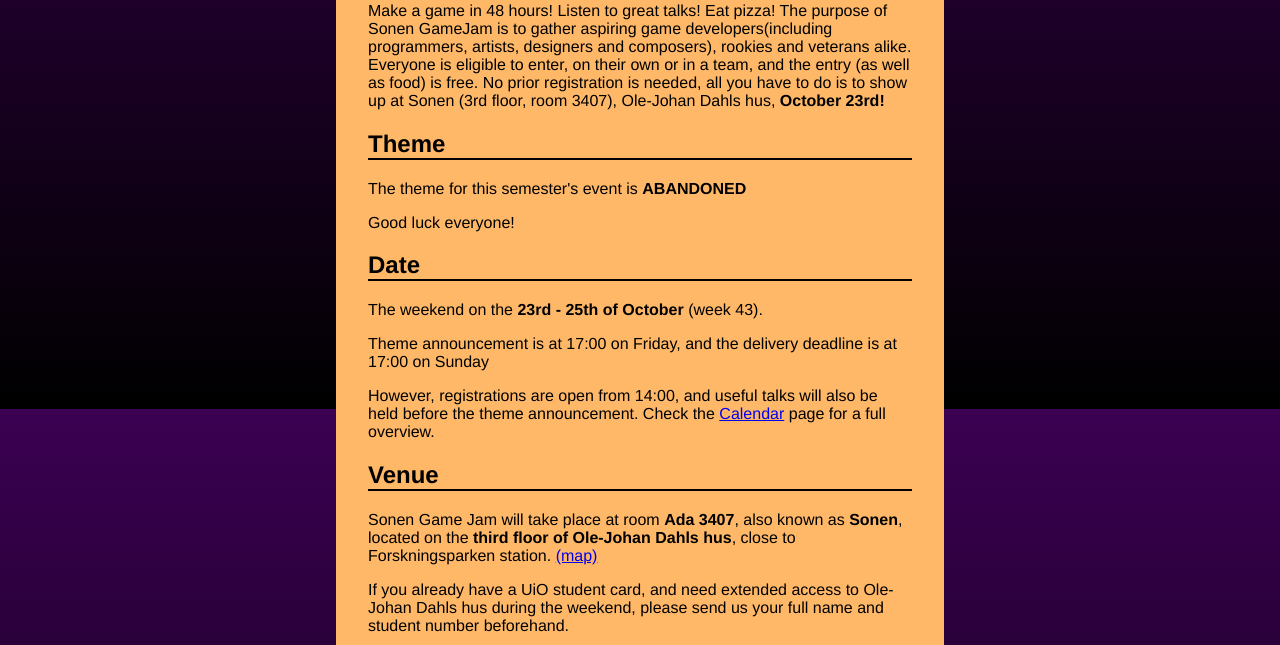
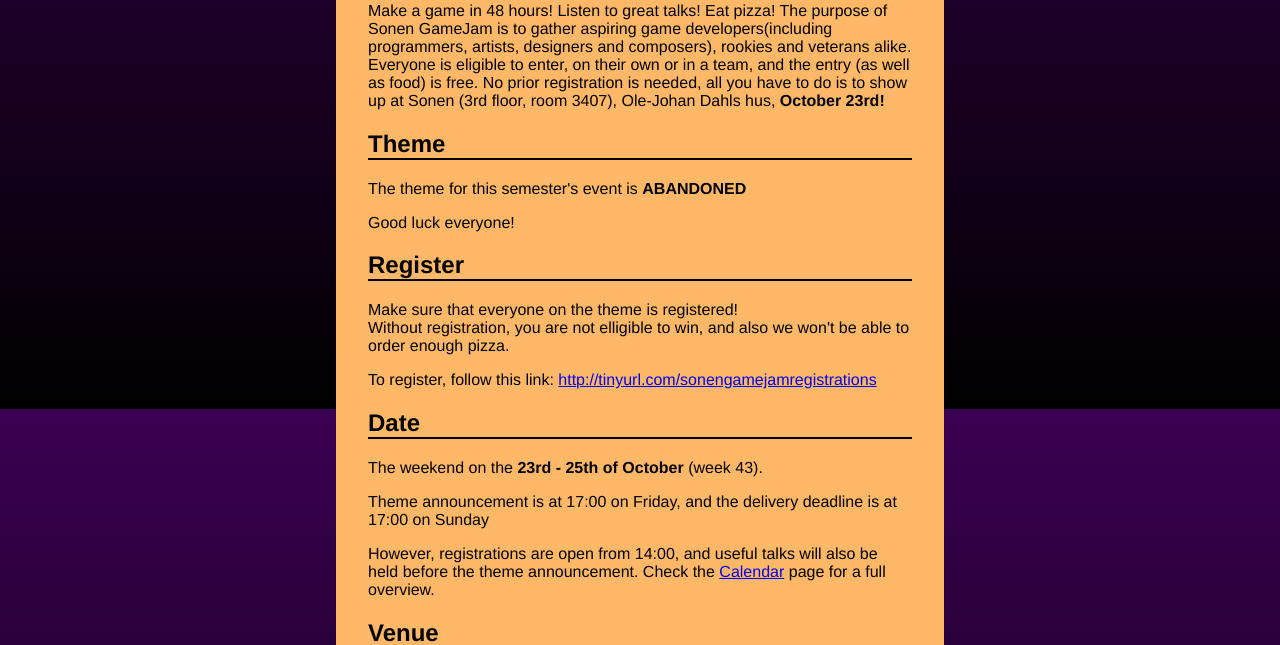
Before and after one commit to kristebo/SonenGameJam, a PHP site: page / in a window 1280 px wide. Shown: the part 391-1036 px from the top of the page. Run offline with PHP 8.4, Linux system fonts and the light colour scheme.

Commit message:
removed rpi from prizes, and added regitration but on the index

```diff
--- a/index.php
+++ b/index.php
@@ -8,7 +8,9 @@
 	<p>The theme for this semester's event is <strong>ABANDONED</strong></p>
 
 	<p>Good luck everyone!</p>
-
+	<h2>Register</h2>
+	<p>Make sure that everyone on the theme is registered!</br>Without registration, you are not elligible to win, and also we won't be able to order enough pizza.</p>
+<p>To register, follow this link: <a href="http://tinyurl.com/sonengamejamregistrations">http://tinyurl.com/sonengamejamregistrations</a></p>
 	<!--<h2>Update</h2>
 	<p>The GameJam is now over for Spring 2015, and we had yet again great success with our event!
 	<br>We want to thank everyone for attending, and hope you all had a great time.
--- a/prizes/index.php
+++ b/prizes/index.php
@@ -19,7 +19,7 @@
 
 			<th><strong>Hardware</strong></th>
 			<tr><td><a href='http://arduino.cc/en/Main/ArduinoStarterKit'>Arduino Starter Kit</a></td></tr>
-			<tr><td><a href='http://www.raspberrypi.org/'>Raspberry Pi</a></td></tr>
+			<!-- <tr><td><a href='http://www.raspberrypi.org/'>Raspberry Pi</a></td></tr> -->
 			<tr><td><a href='https://www.komplett.no/product/801305/datautstyr/minnepenn-usb/kingston-datatraveler-g4-64gb#'>Kingston 64GB USB stick</a></td></tr>
 			<tr><td><a href="http://www.huiontablet.com/huion-h610pro.html">Huion H610 Pro Drawing Pen Tablet</a></td></tr>
 
```
